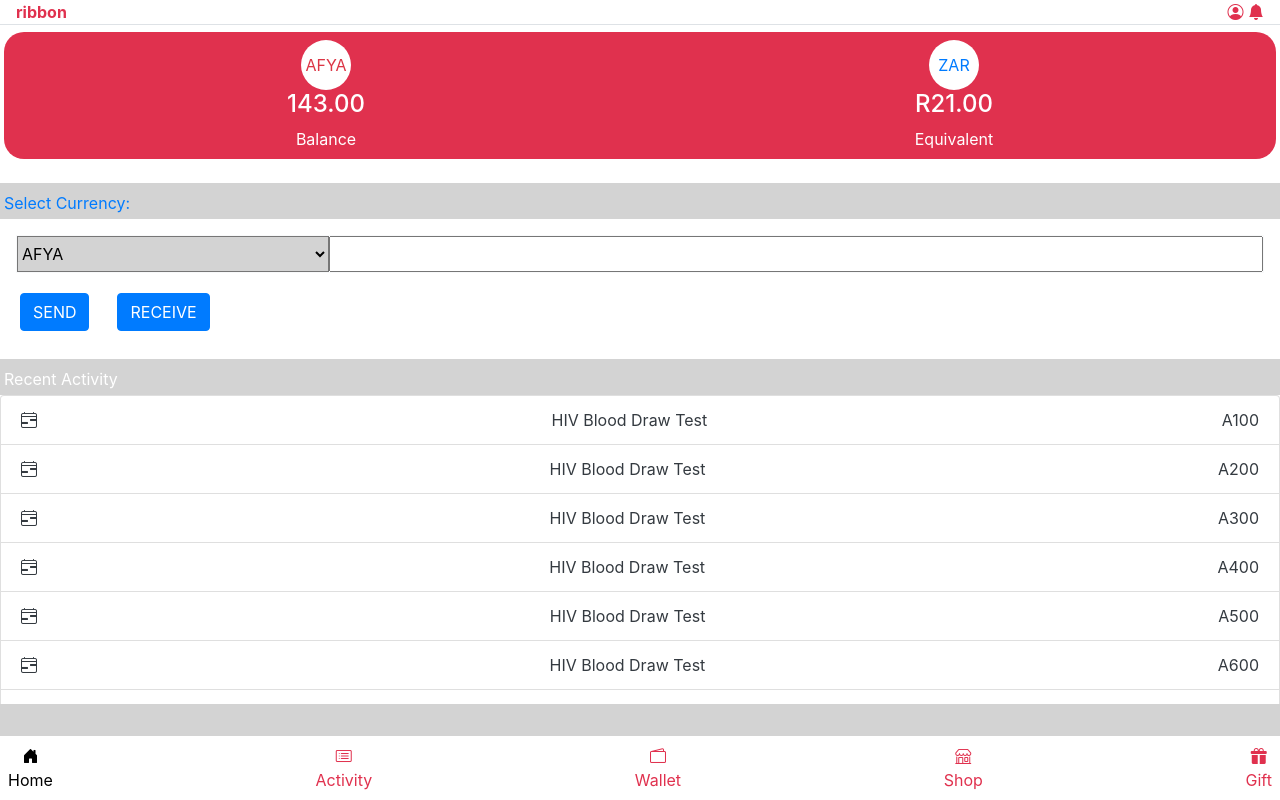
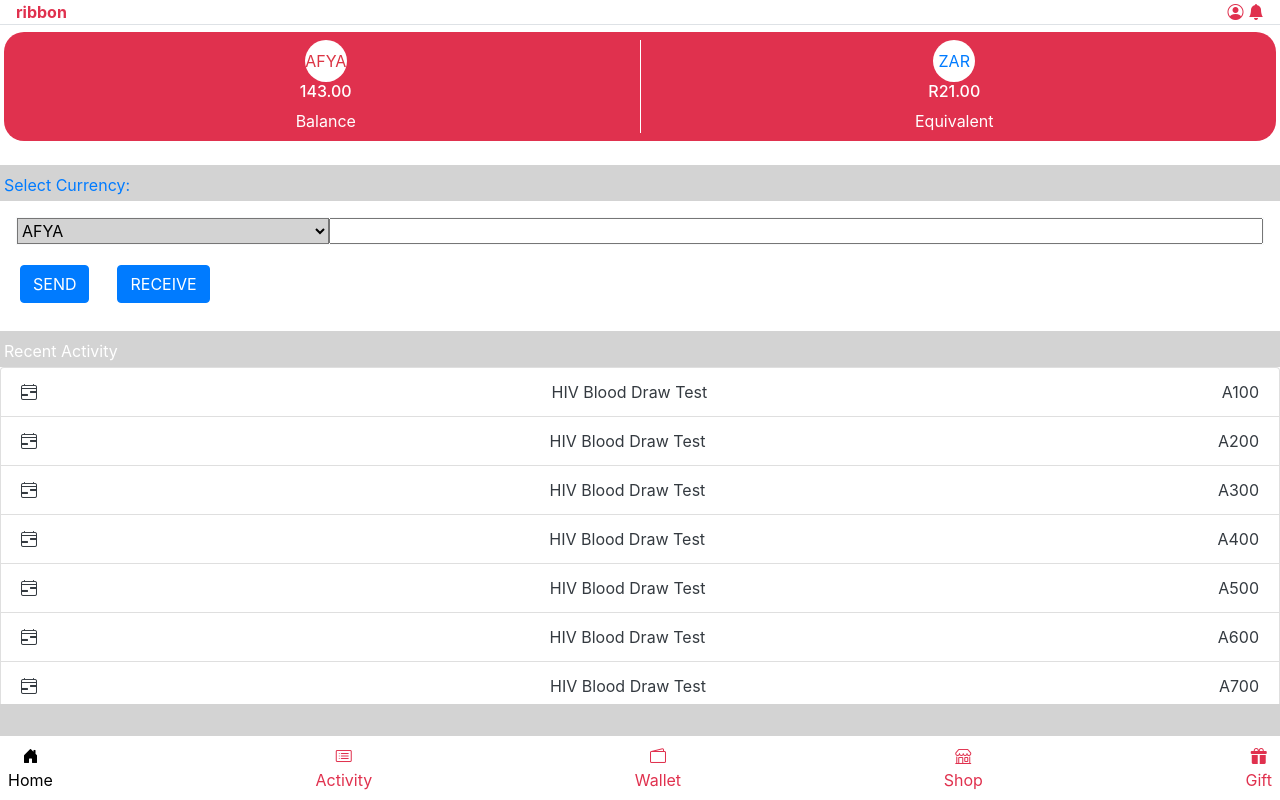
Before and after one commit to raheelam/blocka-homepage, a React (Create React App) app: page / in a window 1280 px wide. Built offline with nearby package versions, Linux system fonts and the light colour scheme.

Commit message:
adds horizonatl rule

```diff
--- a/src/components/HomePage/HomePage.js
+++ b/src/components/HomePage/HomePage.js
@@ -19,11 +19,11 @@ const HomePage = () =>{
             <Section heading="Select Currency: " headingBgColor="bg-lightgrey" headingColor="text-primary">
                 <div className="mx-3 mt-3">
                     <div className="border border-light ">
-                        <select style={{height: "36px"}} className="form-select w-25 bg-lightgrey">
+                        <select style={{height: "26px"}} className="form-select w-25 bg-lightgrey">
                             <option>AFYA</option>
                             <option>ZAR</option>
                         </select>
-                        <input style={{height: "36px"}}  className="form-input w-75" type="number" step="0.000000001" min="0" />
+                        <input style={{height: "26px"}}  className="form-input w-75" type="number" step="0.000000001" min="0" />
                     </div>
                     <div className="mt-3">
                         <button className="btn btn-primary m-1 mr-4">SEND</button>
--- a/src/components/HomePage/TopSection/TopSection.js
+++ b/src/components/HomePage/TopSection/TopSection.js
@@ -5,6 +5,7 @@ const TopSection = () =>{
     return(
         <div style={{borderRadius: "20px"}} className="text-white d-flex justify-content-between mt-4 p-2 bg-pink w-100">
             <TopSectionItem description="Balance" itemName="AFYA" price="143.00" nameColor="text-danger" />
+            <div className="border-right border-white"></div>
             <TopSectionItem description="Equivalent" itemName="ZAR" price="R21.00" nameColor="text-primary" />
         </div>
     );
--- a/src/components/HomePage/TopSection/TopSectionItem.js
+++ b/src/components/HomePage/TopSection/TopSectionItem.js
@@ -3,10 +3,10 @@ import React from 'react';
 const TopSectionItem = ({itemName, nameColor, description,price} ) =>{
     return (
         <div className="w-50 d-flex flex-column align-items-center ">
-            <div style={{width:"50px", height: "50px"}} className={`${nameColor} d-flex justify-content-center align-items-center bg-white rounded-circle `} >
+            <div style={{width:"42px", height: "42px"}} className={`${nameColor} d-flex justify-content-center align-items-center bg-white rounded-circle `} >
                 <span>{itemName}</span>
             </div>
-            <h4>{price}</h4>
+            <h6>{price}</h6>
             <p className="mb-0">{description}</p>
         </div>
     );
```
